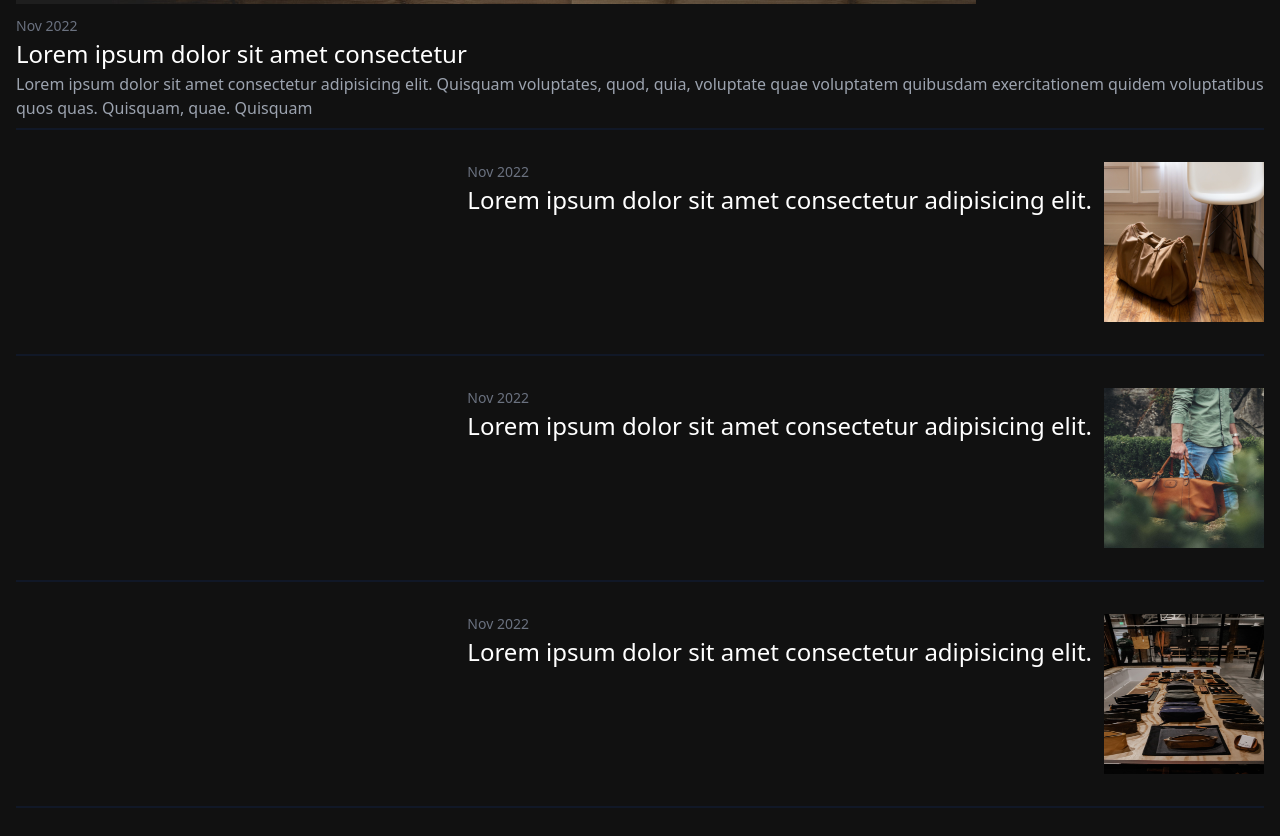
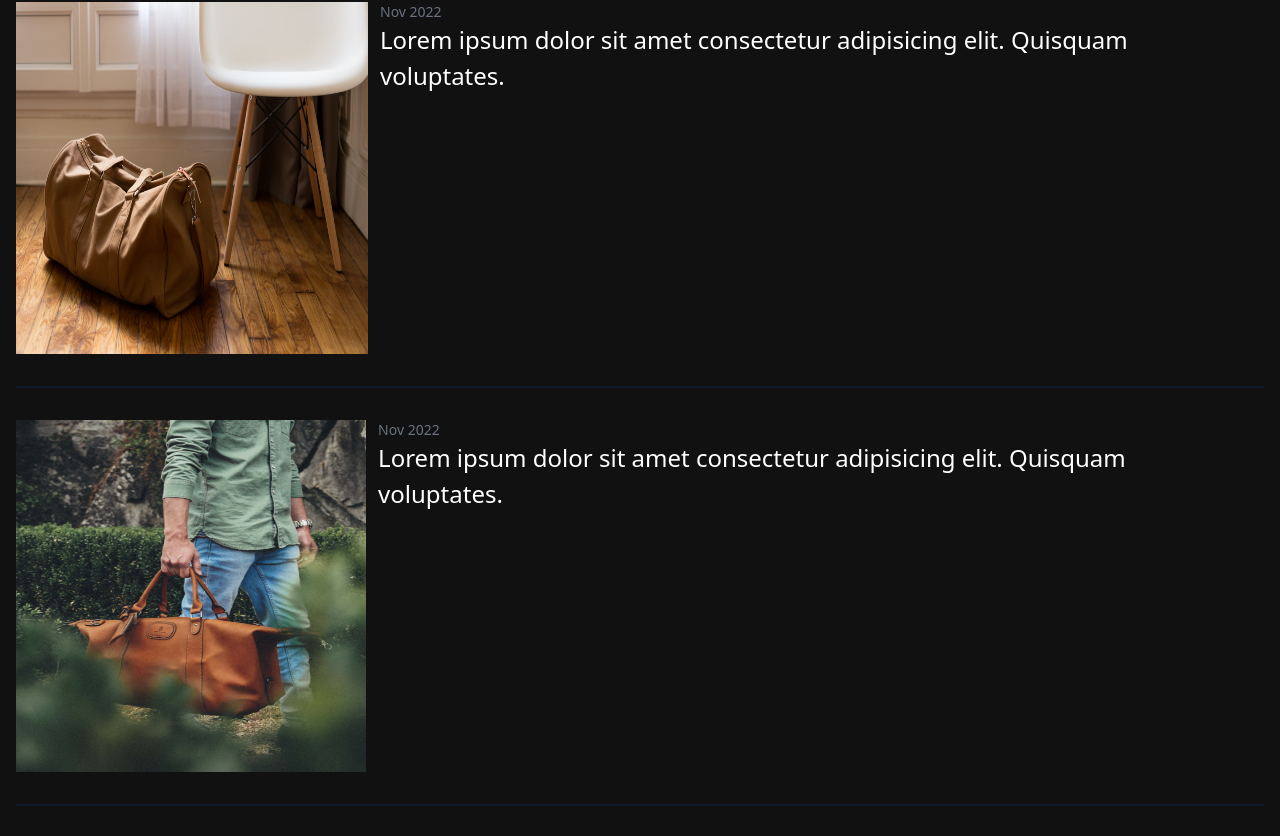
Before and after one commit to Wizard-Fingers/blog-mock-up, a React (Create React App) app: page / in a window 1280 px wide. Shown: the part 1078-1914 px from the top of the page. Built offline with nearby package versions, Linux system fonts and the light colour scheme.

Commit message:
tablet first

```diff
--- a/src/components/Layout.jsx
+++ b/src/components/Layout.jsx
@@ -8,9 +8,9 @@ import fourth from "../assets/fourth.jpg";
 export const Layout = () => {
   const style = {
     container: "flex flex-col",
-    firstPhoto: " w-[40rem] md:w-[60rem]  object-cover pt-6 pb-3 ",
+    firstPhoto: " w-[35rem] md:w-[45rem] object-cover pt-6 pb-3 ",
     firstPost: "p-4",
-    secondaryPhotos: "w-[10rem] h-[10rem] flex ",
+    secondaryPhotos: "w-[12rem] h-[12rem] flex md:w-[22rem] md:h-[22rem] ",
     secondaryPosts: " flex flex-col p-4",
     secondaryPost: "",
     mainText: " text-white text-[1.5rem]  ",
@@ -39,48 +39,43 @@ export const Layout = () => {
       </div>
 
       <div className={style.secondaryPosts}>
-        <div className="flex  flex-row-reverse w-full pb-6">
-          <img
-            className={style.secondaryPhotos}
-            src={second}
-            alt="a brown canvas bag next to a Swedish-modern type chair on a hardwood floor below a window"
-          />
-          <div className="w-4rem pb-3 mr-3">
+        <div className="flex flex-row-reverse md:flex-row w-full pb-6">
+          <img className={style.secondaryPhotos} src={second} alt="/" />
+          <div className="w-4rem pb-3 mr-3 md:ml-3">
             <div className={style.mainText}>
               <div className={style.date}>Nov 2022</div>
-              Lorem ipsum dolor sit amet consectetur adipisicing elit.
+              Lorem ipsum dolor sit amet consectetur adipisicing elit. Quisquam
+              voluptates.
             </div>
           </div>
         </div>
         <div className={style.line}></div>
       </div>
       <div className={style.secondaryPosts}>
-        <div className="flex  flex-row-reverse w-full pb-6">
-          <img
-            className={style.secondaryPhotos}
-            src={third}
-            alt="a brown canvas bag next to a Swedish-modern type chair on a hardwood floor below a window"
-          />
-          <div className="w-4rem pb-3 mr-3">
+        <div className="flex  flex-row-reverse md:flex-row w-full pb-6">
+          <img className={style.secondaryPhotos} src={third} alt="/" />
+          <div className="w-4rem pb-3 mr-3 md:ml-3">
             <div className={style.mainText}>
               <div className={style.date}>Nov 2022</div>
-              Lorem ipsum dolor sit amet consectetur adipisicing elit.
+              Lorem ipsum dolor sit amet consectetur adipisicing elit. Quisquam
+              voluptates.
             </div>
           </div>
         </div>
         <div className={style.line}></div>
       </div>
       <div className={style.secondaryPosts}>
-        <div className="flex  flex-row-reverse w-full pb-6">
+        <div className="flex  flex-row-reverse md:flex-row w-full pb-6">
           <img
             className={style.secondaryPhotos}
             src={fourth}
             alt="a brown canvas bag next to a Swedish-modern type chair on a hardwood floor below a window"
           />
-          <div className="w-4rem pb-3 mr-3">
+          <div className="w-4rem pb-3 mr-3 md:ml-3">
             <div className={style.mainText}>
               <div className={style.date}>Nov 2022</div>
-              Lorem ipsum dolor sit amet consectetur adipisicing elit.
+              Lorem ipsum dolor sit amet consectetur adipisicing elit. Quisquam
+              voluptates.
             </div>
           </div>
         </div>
```
